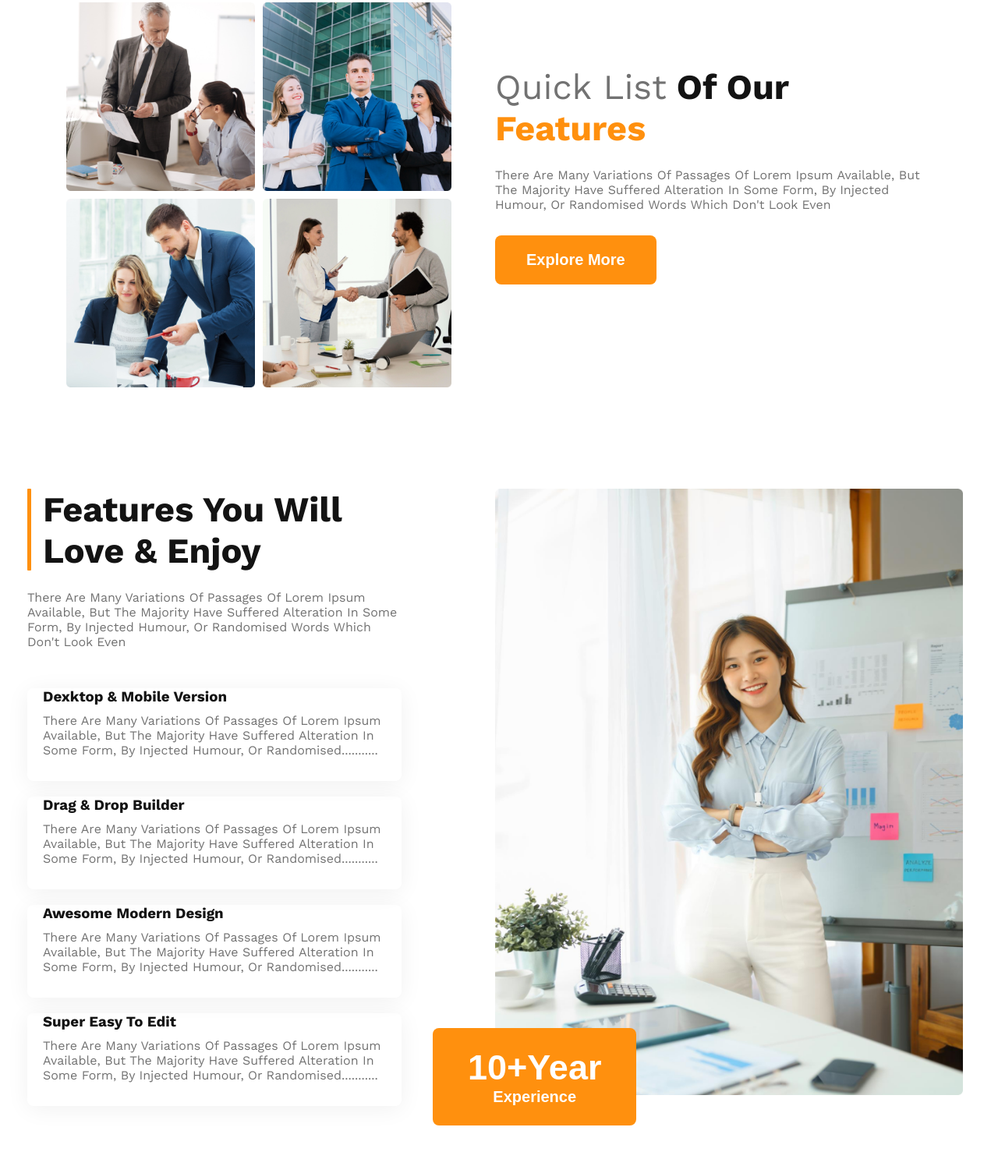
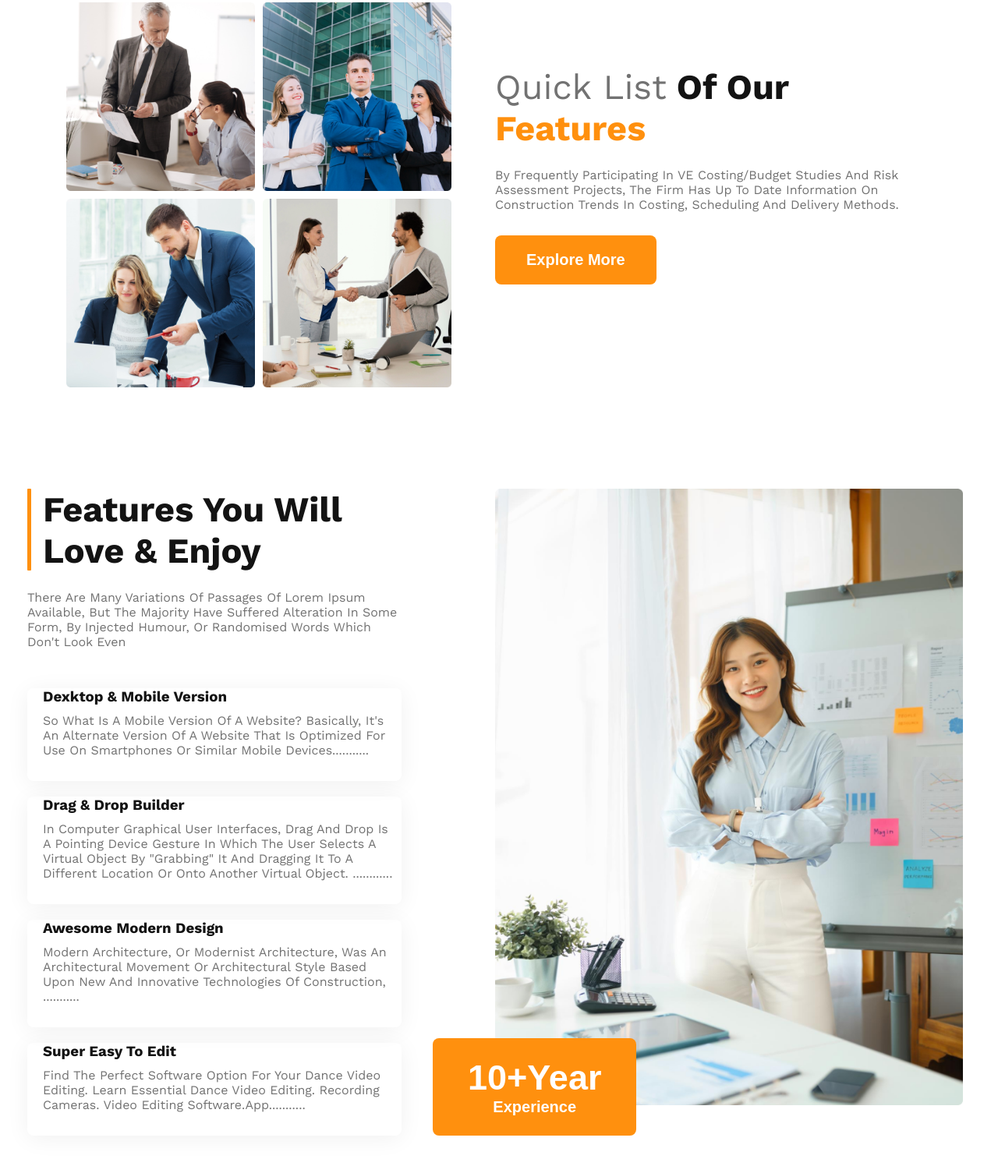
Before and after one commit to golam-kibriya123/g3-architects, a plain HTML site: page index.html in a window 1280 px wide. Shown: the part 1228-2724 px from the top of the page at 78% size. Drawn offline with nearby package versions, Linux system fonts and the light colour scheme.

Commit message:
another bug

```diff
--- a/index.html
+++ b/index.html
@@ -29,9 +29,7 @@
         <div class="banner container">
             <div class="banner-details ">
                 <h1 class="tetails-title title">Brand New <br> Group of Architects </h1>
-                <p class="description">There are many variations of passages of Lorem Ipsum available, but the majority
-                    have suffered alteration in some <br> form, by injected humour, or randomised words which don't look
-                    even
+                <p class="description">it is a new architect group of .An architect is a person who plans, designs and oversees the construction of buildings. To practice architecture means to provide services in connection In addition to traditional architectural design services
                 </p>
                 <button class="button"><a href="">explore more</a></button>
             </div>
@@ -52,8 +50,7 @@
             <div class="features-details">
                 <h1 class="title"><span class="quick-list-color">Quick list</span> of Our <br> <span
                         class="features-color">Features</span></h1>
-                <p class="description">There are many variations of passages of Lorem Ipsum available, but the majority
-                    have suffered alteration in some form, by injected humour, or randomised words which don't look even
+                <p class="description">By frequently participating in VE costing/budget studies and risk assessment projects, the firm has up to date information on construction trends in costing, scheduling and delivery methods.
                 </p>
                 <button class="button"><a href="">Explore More</a></button>
             </div>
@@ -70,26 +67,22 @@
                 <article class="blog">
                     <h3 class="sub-title">Dexktop & Mobile Version</h3>
                     <p class="description">
-                        There are many variations of passages of Lorem Ipsum available, but the majority have suffered
-                        alteration in some form, by injected humour, or randomised...........
+                        So what is a mobile version of a website? Basically, it's an alternate version of a website that is optimized for use on smartphones or similar mobile devices...........
                     </p>
                 </article>
                 <article class="blog">
                     <h3 class="sub-title">Drag & Drop Builder</h3>
                     <p class="description">
-                        There are many variations of passages of Lorem Ipsum available, but the majority have suffered
-                        alteration in some form, by injected humour, or randomised...........
+                        In computer graphical user interfaces, drag and drop is a pointing device gesture in which the user selects a virtual object by "grabbing" it and dragging it to a different location or onto another virtual object. ............
                     </p>
                 </article>
                 <article class="blog">
                     <h3 class="sub-title">Awesome Modern Design</h3>
-                    <p class="description">There are many variations of passages of Lorem Ipsum available, but the
-                        majority have suffered alteration in some form, by injected humour, or randomised...........</p>
+                    <p class="description">Modern architecture, or modernist architecture, was an architectural movement or architectural style based upon new and innovative technologies of construction, ...........</p>
                 </article>
                 <article class="blog">
                     <h3 class="sub-title">Super Easy to Edit</h3>
-                    <p class="description">There are many variations of passages of Lorem Ipsum available, but the
-                        majority have suffered alteration in some form, by injected humour, or randomised...........</p>
+                    <p class="description">Find the perfect software option for your dance video editing. Learn essential dance video editing. Recording cameras. Video editing software.app...........</p>
                 </article>
 
             </div>
@@ -103,8 +96,7 @@
             <div>
                 <h1 class="title">Some Facts</h1>
                 <p class="description">
-                    There are many variations of passages of Lorem Ipsum available, but <br> the majority have suffered
-                    alteration.
+                    TThe effects of climate change impact the physical environment,  ecosystems and human societies<br> Sleep deprivation not only effects how you feel the next day
                 </p>
             </div>
             <div class="facts">
@@ -134,9 +126,8 @@
         <!-- ======> Our Sponsors <======== -->
         <section class="our-sponsors">
             <h1 class="title">Our sponsors</h1>
-            <p class="description">There are many variations of passages of Lorem Ipsum available, but <br> the majority
-                have
-                suffered alteration.</p>
+            <p class="description">Current Sponsors
+                The MIT Joint Program on the Science and Policy of Global Change provides independent,<br> unbiased research supported by contributions  from its member sponsors. All Joint<br> Program findings, analyses and commentaries are based solely on the scientific expertise of our researchers. </p>
             <div class="sponsors">
                 <div class="sponsor"><img src="./images/sponsors/spotify.png" alt=""></div>
                 <div class="sponsor"><img src="./images/sponsors/amazon.png" alt=""></div>
```
